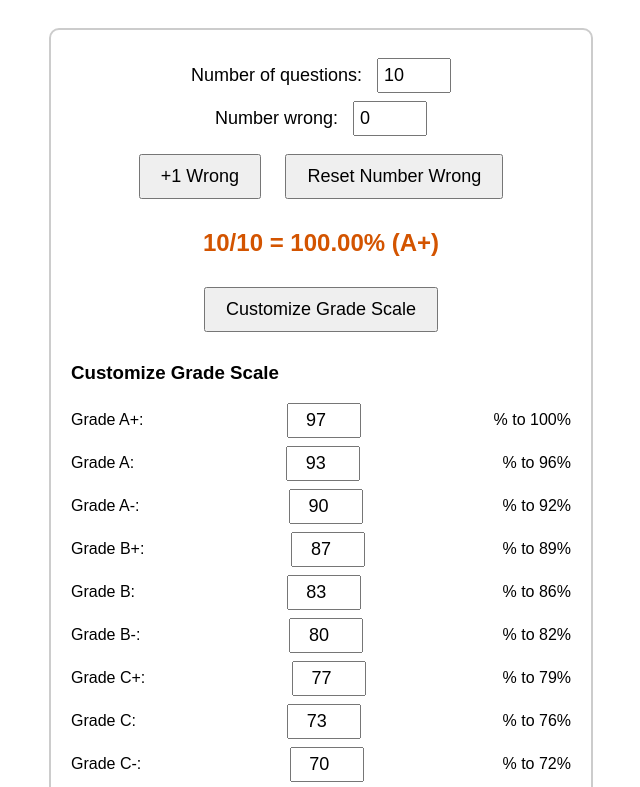
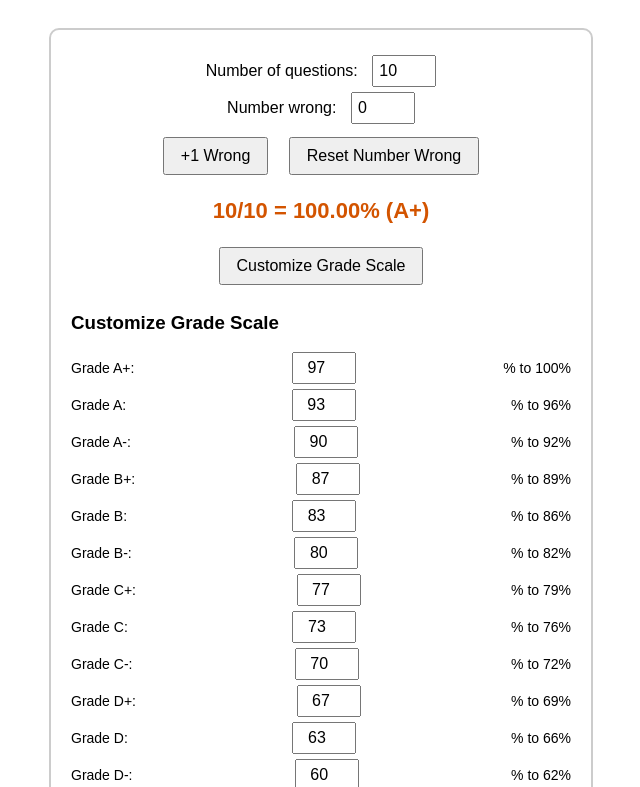
Before and after one commit to searchkaizen/Grading-Calc, a plain HTML site: page v3.html in a window 1280 px wide. Both pictures are taken after a click on the button "Customize Grade Scale". Shown: the top 787 px of the page, without its empty margins (319-959 px from the left). Drawn offline with Linux system fonts and the light colour scheme.

Commit message:
Update v3.html

```diff
--- a/v3.html
+++ b/v3.html
@@ -21,33 +21,33 @@
 
         label {
             display: block;
-            margin: 8px 0;
-            font-size: 18px;
+            margin: 5px 0;
+            font-size: 16px;
         }
 
         input[type="number"] {
-            width: 60px;
+            width: 50px;
             padding: 5px;
-            font-size: 18px;
+            font-size: 16px;
             margin-left: 10px;
         }
 
         button {
-            margin: 10px;
-            padding: 10px 20px;
-            font-size: 18px;
+            margin: 8px;
+            padding: 8px 16px;
+            font-size: 16px;
             cursor: pointer;
         }
 
         #result {
-            margin: 20px 0;
-            font-size: 24px;
+            margin: 15px 0;
+            font-size: 22px;
             font-weight: bold;
             color: #d35400;
         }
 
         #quick-chart {
-            margin-top: 20px;
+            margin-top: 15px;
             text-align: left;
         }
 
@@ -59,31 +59,31 @@
 
         th, td {
             border: 1px solid #ccc;
-            padding: 8px;
+            padding: 6px;
             text-align: center;
         }
 
         #grade-scale-settings {
-            margin-top: 20px;
+            margin-top: 15px;
             text-align: left;
             display: none; /* Hide by default */
         }
 
         #grade-scale-settings label {
-            font-size: 16px;
+            font-size: 14px;
             display: flex;
             justify-content: space-between;
             align-items: center;
-            margin-bottom: 5px; /* Less spacing between rows */
+            margin-bottom: 3px; /* Reduced spacing between rows */
         }
 
         #grade-scale-settings label span {
-            min-width: 60px; /* Reduced width to minimize spacing */
+            min-width: 50px; /* Further reduced width */
             text-align: left;
         }
 
         #grade-scale-settings input[type="number"] {
-            width: 60px; /* Adjusted to match previous versions */
+            width: 50px; /* Adjusted to match previous versions */
             text-align: center;
         }
 
@@ -211,7 +211,7 @@
         }
 
         document.getElementById('increment-wrong').addEventListener('click', () => {
-        let numWrong = parseInt(document.getElementById('num-wrong').value);
+            let numWrong = parseInt(document.getElementById('num-wrong').value);
             document.getElementById('num-wrong').value = numWrong + 1;
             calculateGrade();
         });
```
